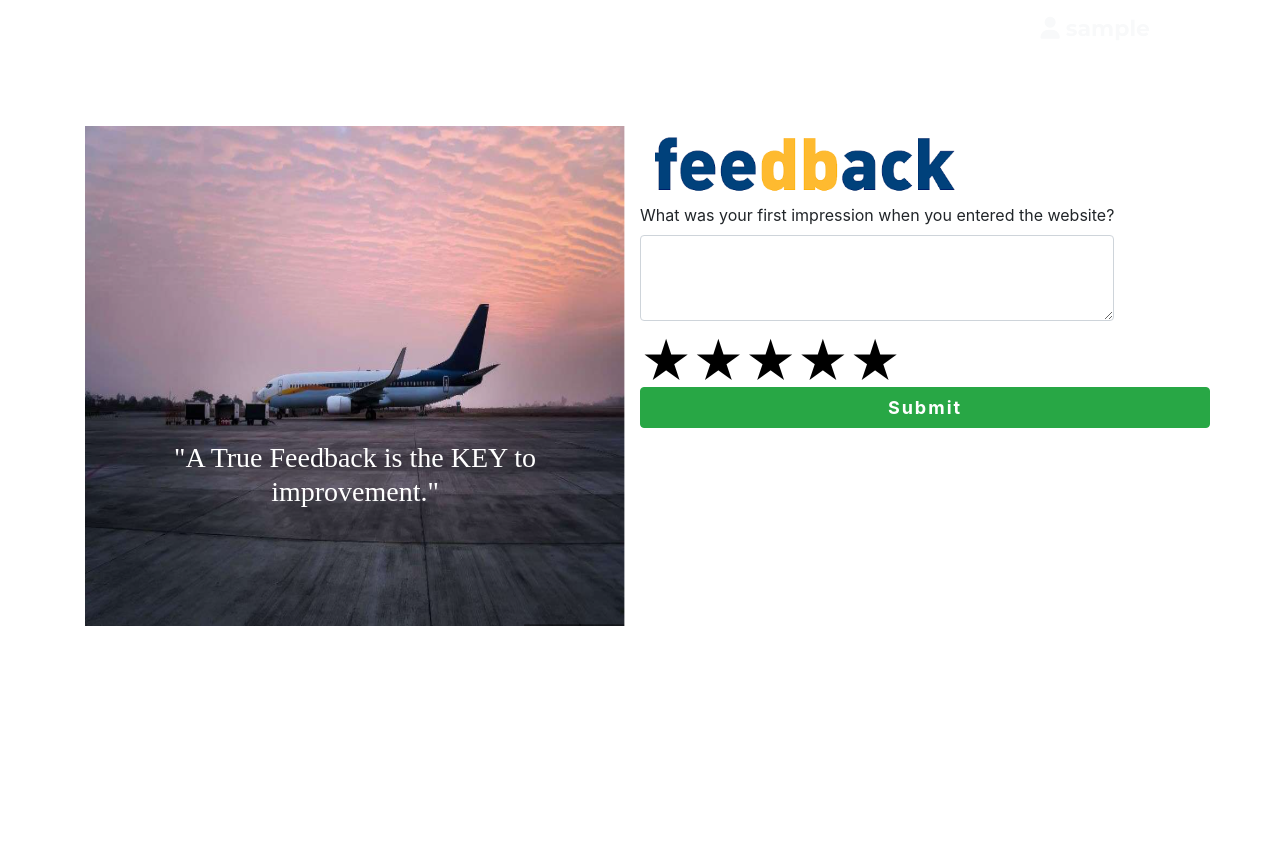
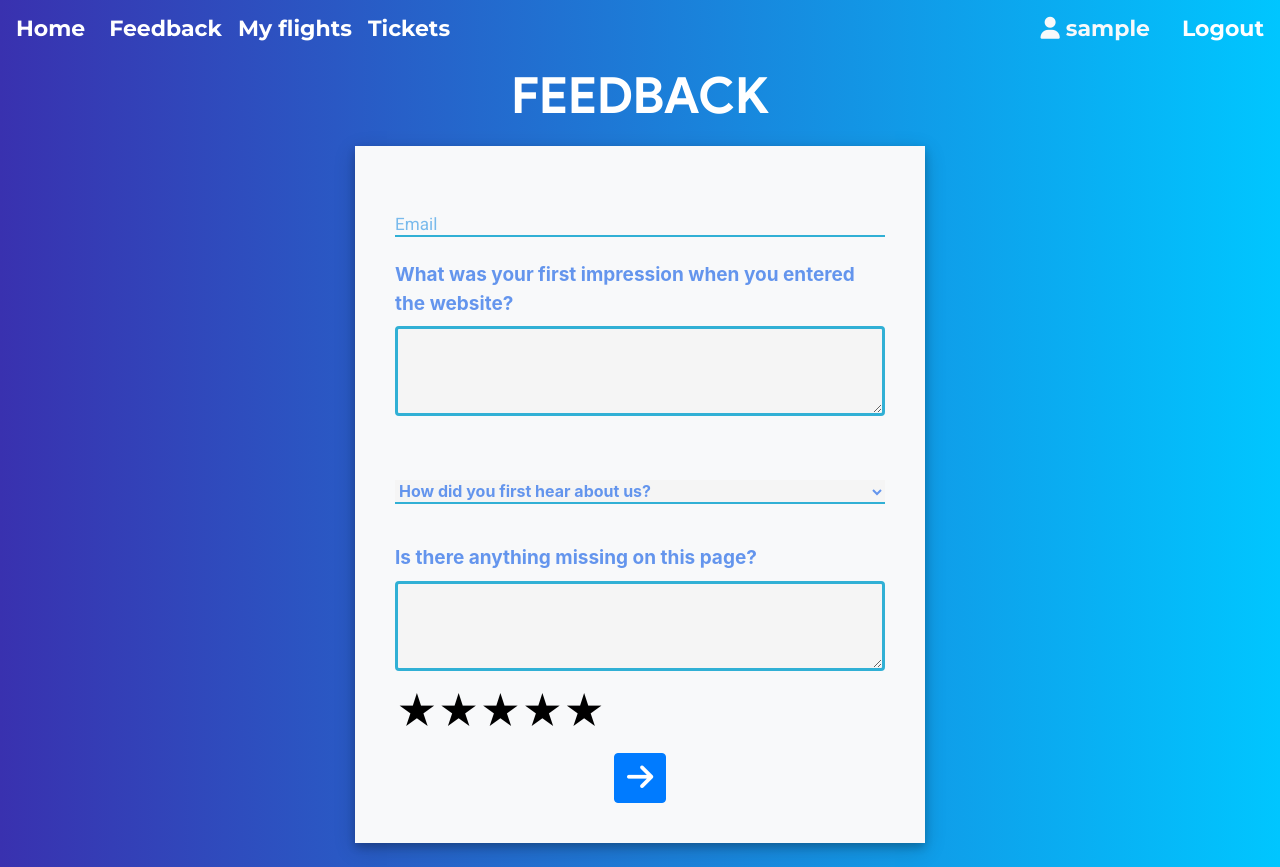
Before and after one commit to Gnitch/Flight_Management_System, a PHP site: page /projects/views/feedback.php in a window 1280 px wide. Before the commit the page ends 626 px from the top, so only its background shows below. Run offline with PHP 8.4, Linux system fonts and the light colour scheme; the visitor is signed in with stand-in values (Sample User, id 1); some libraries are stand-ins or nearby versions; some web fonts are replaced.

Commit message:
update feedback ui

```diff
--- a/assets/css/feed.css
+++ /dev/null
@@ -1,89 +0,0 @@
-
-.rating {
-  display: inline-block;
-  position: relative;
-  height: 50px;
-  line-height: 50px;
-  font-size: 50px;
-}
-
-.rating label {
-  position: absolute;
-  top: 0;
-  left: 0;
-  height: 100%;
-  cursor: pointer;
-}
-
-.rating label:last-child {
-  position: static;
-}
-
-.rating label:nth-child(1) {
-  z-index: 5;
-}
-
-.rating label:nth-child(2) {
-  z-index: 4;
-}
-
-.rating label:nth-child(3) {
-  z-index: 3;
-}
-
-.rating label:nth-child(4) {
-  z-index: 2;
-}
-
-.rating label:nth-child(5) {
-  z-index: 1;
-}
-
-.rating label input {
-  position: absolute;
-  top: 0;
-  left: 0;
-  opacity: 0;
-}
-
-.rating label .icon {
-  float: left;
-  color: transparent;
-}
-
-.rating label:last-child .icon {
-  color: #000;
-}
-
-.rating:not(:hover) label input:checked ~ .icon,
-.rating:hover label:hover input ~ .icon {
-  color: #09f;
-}
-
-.rating label input:focus:not(:checked) ~ .icon:last-child {
-  color: #000;
-  text-shadow: 0 0 5px #09f;
-}
-
-h3{
-    color: #ffffff;
-    padding-bottom: 70px;
-    font-family: "Times New Roman", Times, serif;
-}
-h1{
-   padding-bottom:200px;
-   font-weight: bold;
-  color: #ffbb00;
-  font-family: "Times New Roman", Times, serif;
-  font-size: 50px;
-}
-
-.btn-success{
-    transition: 0.5s ease;
-    letter-spacing: 2px;
-    font-weight: bold;
-    font-size: 18px;
-}
-img {
-  margin-top: 60px !important;
-}
--- a/views/feedback.php
+++ b/views/feedback.php
@@ -1,36 +1,180 @@
 <?php include_once '../helpers/helper.php'; ?>
-<?php subview('header.php');
-if(isset($_SESSION['userId'])) {   ?>
-<link rel="stylesheet" href="../assets/css/feed.css">
+<?php subview('header.php');    ?>
+<link rel="stylesheet" href="../assets/css/form.css">
+<style>
 
-    <div class="container">
-        <div class="row">
-        <div class="col-md-6">
-            <div>
-                <img src="../assets/images/feedback.PNG" class="flight d-none d-md-block"
-                  width="100%" height="500px">
-                <div class="carousel-caption">
-                <h3>"A True Feedback is the KEY to improvement."</h3>
+.rating {
+  display: inline-block;
+  position: relative;
+  height: 50px;
+  line-height: 50px;
+  font-size: 50px;
+}
+.rating label {
+  position: absolute;
+  top: 0;
+  left: 0;
+  height: 100%;
+  cursor: pointer;
+}
+
+.rating label:last-child {
+  position: static;
+}
+
+.rating label:nth-child(1) {
+  z-index: 5;
+}
+
+.rating label:nth-child(2) {
+  z-index: 4;
+}
+
+.rating label:nth-child(3) {
+  z-index: 3;
+}
+
+.rating label:nth-child(4) {
+  z-index: 2;
+}
+
+.rating label:nth-child(5) {
+  z-index: 1;
+}
+
+.rating label input {
+  position: absolute;
+  top: 0;
+  left: 0;
+  opacity: 0;
+}
+
+.rating label .icon {
+  float: left;
+  color: transparent;
+}
+
+.rating label:last-child .icon {
+  color: #000;
+}
+
+.rating:not(:hover) label input:checked ~ .icon,
+.rating:hover label:hover input ~ .icon {
+  color: #09f;
+}
+
+.rating label input:focus:not(:checked) ~ .icon:last-child {
+  color: #000;
+  text-shadow: 0 0 5px #09f;
+}
+body {
+  background: -webkit-linear-gradient(left, #3931af, #00c6ff);
+}
+@font-face {
+  font-family: 'product sans';
+  src: url('../assets/css/Product Sans Bold.ttf');
+  }
+h1 {
+  font-size: 50px !important;
+  margin-bottom: 20px;
+  color: white;
+  font-family :'product sans' !important;
+  text-align: center;
+}
+
+textarea {
+  color: cornflowerblue !important;
+  border :3px solid #31B0D5 !important;
+  background-color: whitesmoke !important;
+  font-weight: bold !important;
+}
+textarea:focus {
+  outline-style: none !important;
+  outline: none !important;
+}
+*:focus {
+    outline: none !important;
+}
+input {
+    border :0px !important;
+    border-bottom: 2px solid #31B0D5 !important;
+    color :cornflowerblue !important;
+    border-radius: 0px !important;
+    font-weight: bold !important;
+    border: none;
+    border-bottom: 2px solid #31B0D5;
+  }
+  label {
+    color : #79BAEC !important;
+    font-size: 19px;
+  }
+  div.form-group label {
+    color: cornflowerblue !important;
+    font-weight: bold;
+  }
+  div.rating label{
+    font-size: 40px !important;
+  }
+.input-group {
+  position: relative;
+  display: inline-block;
+  width: 100%;
+}
+.form-box {
+  padding: 40px;
+  box-shadow: 0 4px 8px 0 rgba(0, 0, 0, 0.2), 0 6px 20px 0 rgba(0, 0, 0, 0.19);
+}
+</style>
+<main>
+<div class="container mb-4">
+  <h1>FEEDBACK</h1>
+  <div class="row justify-content-center">
+  <div class="col-md-6 bg-light form-box">
+    <form action="" method="POST">
+      <div class="row justify-content-center">
+          <div class="col-12 ">
+            <div class="input-group">
+                <label for="user_id">Email</label>
+                <input type="text" name="email" id="user_id" required >
+              </div>
+          </div>
+          <div class="col-12 mt-4">
+            <div class="form-group">
+              <label for="exampleFormControlTextarea1">What was your first impression
+                  when you entered the website?</label>
+              <textarea class="form-control" id="exampleFormControlTextarea1" name="1"
+                rows="3"></textarea>
+            </div>
+          </div>
+
+          <div class="col-12 mt-4">
+            <div class="form-group">
+              <select class="mt-4" name="2" style="border: 0px; border-bottom:
+              2px solid #31B0D5; background-color: whitesmoke !important;
+              font-weight: bold !important;color :cornflowerblue !important;
+              width:100%">
+                <option  selected disabled>How did you first hear about us?</option>
+                <option >Search Engine</option>
+                <option >Social Media</option>
+                <option >Friend/Relative</option>
+                <option >Word of Mouth</option>
+                <option >Television</option>
+                <option>Other</option>
+              </select>
+            </div>
+          </div>
+
+          <div class="col-12 mt-4">
+            <div class="form-group">
+              <label for="exampleFormControlTextarea1">Is there anything missing on this page?</label>
+              <textarea class="form-control" id="exampleFormControlTextarea1" name="3"
+                rows="3"></textarea>
             </div>
           </div>
       </div>
-<div class="col-md-6">
-    <img src="../assets/images/image1.png" width="280px" class="d-md-none">
-    <img src="../assets/images/image1.png" width="300px" class="d-none d-md-block">
+
       <div class="row">
-
-    <div class="form-group">
-        <label for="quetsion1">What was your first impression when you entered
-        the website?</label>
-        <textarea class="form-control" id="quetsion1" rows="3"></textarea>
-    </div>
-    <br>
-        <!-- <label >3. Is there anything missing on this page?</label>
-        <input type="text" name="decr" class="form-control" style="height: 60px;" required>
-        <br>  -->
-    <!-- <label>4. Overall Rating For Our Website .</label> -->
-
-    <div class="rating">
+        <div class="rating ml-3">
           <label>
             <input type="radio" name="stars" value="1" />
             <span class="icon">★</span>
@@ -62,14 +206,39 @@ if(isset($_SESSION['userId'])) {   ?>
             <span class="icon">★</span>
           </label>
         </div>
-
-<button class="btn btn-success btn-block mb-4">Submit</button>
+      </div>
+      <div class="row">
+        <div class="col text-center">
+          <button name="feed_but" type="submit"
+            class="btn btn-primary mt-3">
+            <div style="font-size: 1.5rem;">
+            <i class="fa fa-lg fa-arrow-right"></i>
+            </div>
+          </button>
+        </div>
+      </div>
 
     </form>
-
   </div>
   </div>
 </div>
-</div>
-<?php } ?>
 <?php subview('footer.php'); ?>
+<script>
+  $(document).ready(function(){
+  $('.input-group input').focus(function(){
+    me = $(this) ;
+    $("label[for='"+me.attr('id')+"']").addClass("animate-label");
+  }) ;
+  $('.input-group input').blur(function(){
+    me = $(this) ;
+    if ( me.val() == ""){
+      $("label[for='"+me.attr('id')+"']").removeClass("animate-label");
+    }
+  }) ;
+  // $('#test-form').submit(function(e){
+  //   e.preventDefault() ;
+  //   alert("Thank you") ;
+  // })
+});
+</script>
+</main>
```
Also changed, not shown: views/book_flight.php (+20 -9 lines), views/index.php (+4 -4 lines), views/ticket.php (+14 -7 lines), assets/images/logo.png (added). Lines whose indentation alone changed are shown as unchanged.
